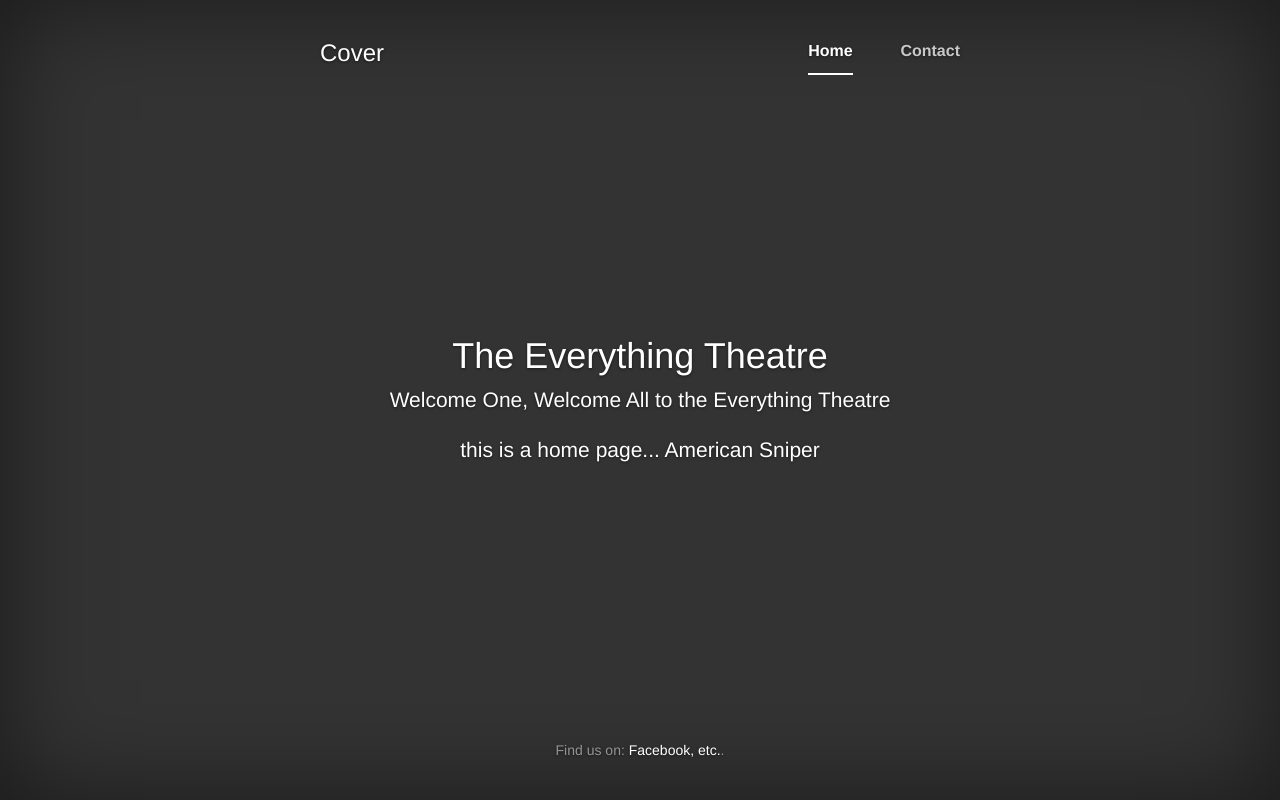
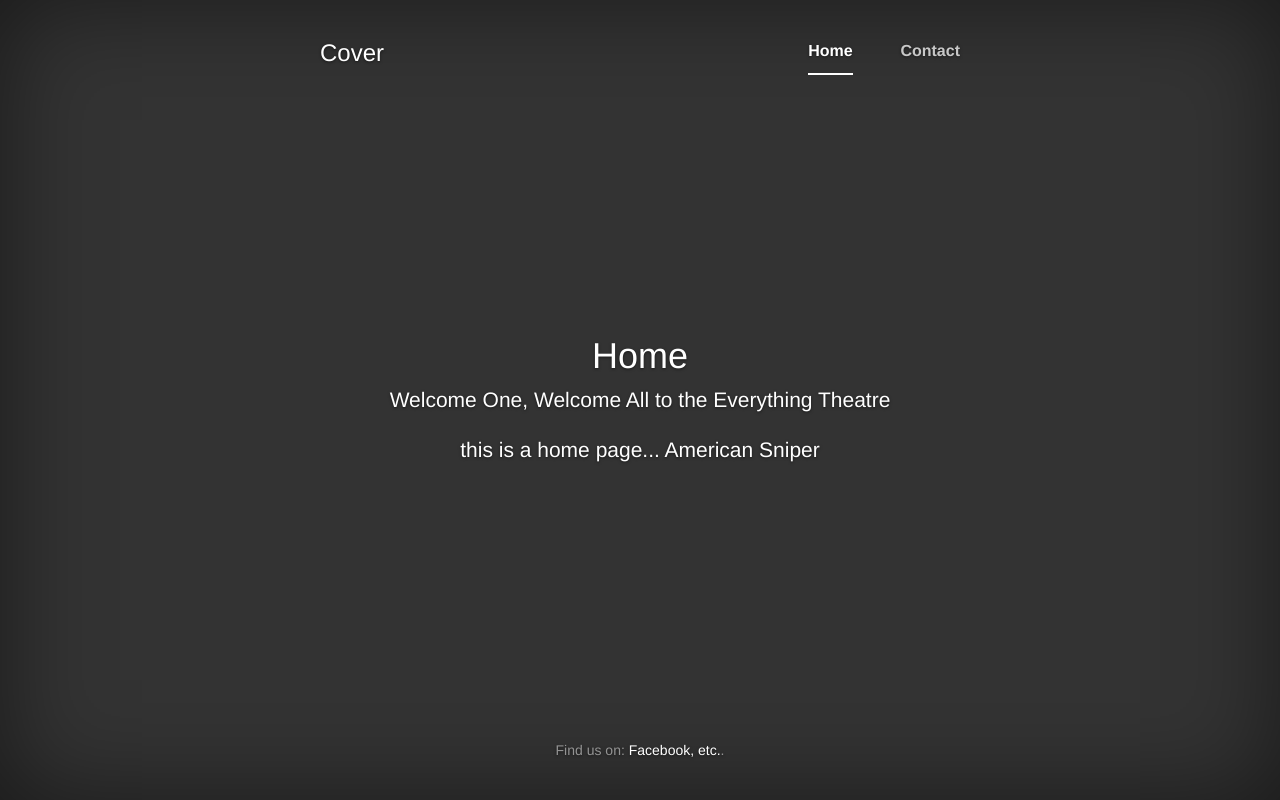
Before and after one commit to fujipug/theatre, a Django app: page / in a window 1280 px wide. Run offline with Django 3.2, Linux system fonts and the light colour scheme; data comes from the database, SQL or seed files in the repository; some libraries are stand-ins or nearby versions.

Commit message:
header block var changed to header1

```diff
--- a/Template/home.html
+++ b/Template/home.html
@@ -2,7 +2,7 @@
 
 {% block title %} Welcome All {% endblock %}
 
-{% block header %} Home {% endblock %}
+{% block header1 %} Home {% endblock %}
 {% block lead %} Welcome One, Welcome All to the Everything Theatre {% endblock %}
 {% block content %} this is a home page... {{ testing }} {% endblock %}
 
```
